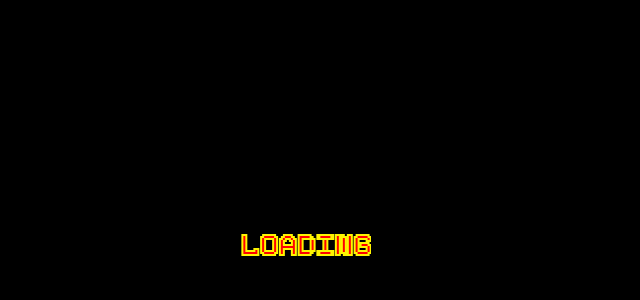
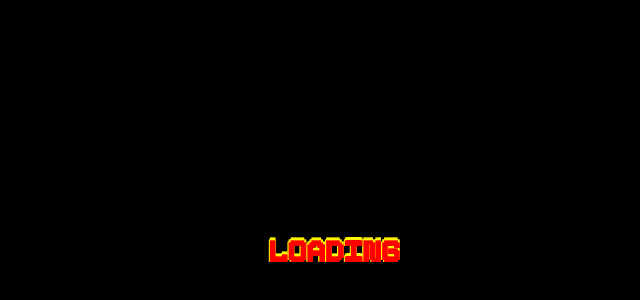
Before and after one commit to 14-team-6/FightClub, a React app: page /game/loading in a window 1280 px wide. Shown: the part 148-448 px from the top of the page, without its empty margins (306-946 px from the left). Built offline with nearby package versions, Linux system fonts and the light colour scheme.

Commit message:
merge with common styles

```diff
--- /dev/null
+++ b/frontend/src/components/button/button.tsx
@@ -0,0 +1,54 @@
+import React, { ButtonHTMLAttributes } from 'react';
+import styled from 'styled-components';
+import {
+  INPUT_BORDER_BLUE, INPUTS_FONT_SIZE, MAIN_RED, MAIN_YELLOW,
+} from '../../../consts/styles';
+
+const Button = styled.button`
+  font-family: Pixeboy, sans-serif;
+  cursor: pointer;
+  font-size: ${INPUTS_FONT_SIZE};
+  background-color: transparent;
+  text-shadow: 0 2px 0 ${INPUT_BORDER_BLUE};
+  border: none;
+  color: ${MAIN_YELLOW};
+  margin-right: 15px;
+  margin-left: 15px;
+  margin-top: 15px;
+  display: flex;
+  position: relative;
+
+  &::before {
+    content: "";
+    text-shadow: 0 2px 0 ${MAIN_RED};
+    width: 15px;
+    display: block;
+    position: absolute;
+    left: -15px;
+  }
+
+  &:hover,
+  &:focus {
+    text-shadow: 0 2px 0 ${MAIN_RED};
+
+    &::before {
+      content: "*";
+      font-size: ${INPUTS_FONT_SIZE};
+      color: ${MAIN_YELLOW};
+    }
+  }
+`;
+
+export interface ButtonProps extends ButtonHTMLAttributes<HTMLButtonElement> {
+  text: string,
+  type: 'button' | 'submit' | 'reset' | undefined,
+}
+
+const ButtonElement: React.FC<ButtonProps> = ({
+  text,
+  ...props
+}) => {
+  return <Button {...props}>{text}</Button>;
+};
+
+export default React.memo(ButtonElement);
--- a/frontend/src/components/strokedText/strokedText.tsx
+++ b/frontend/src/components/strokedText/strokedText.tsx
@@ -1,49 +1,42 @@
-import React, { FC, useEffect } from 'react';
+import React, { FC } from 'react';
 import styled from 'styled-components';
 
-type TextProps = {
-  fontSize?: string,
-  textColor?: string,
-  strokeColor?: string,
-  strokeSize?: string,
-  children?: React.ReactNode,
+const propsHelper = (prop: keyof Omit<TextProps, 'children'>) => {
+  return (props: TextProps) => {
+    return props[prop];
+  };
 };
 
-const SSvg = styled.svg`
-  font: normal ${(props) => { return props.fontSize; }}px Pixeboy, sans-serif;
-  height: 1.1em;
+const H1 = styled.h1`
+  font-family: Pixeboy, serif;
+  text-align: center;
+  color: ${propsHelper('textColor')};
+  font-size: ${propsHelper('fontSize')};
+  text-shadow:
+    0 ${(props: TextProps) => {
+    return `-${Number(props.fontSize.replace(/px/, '')) / 12.5}`;
+  }}px 0 ${propsHelper('strokeColor')},
+    -1px 0 ${propsHelper('strokeColor')},
+    -1px -1px ${propsHelper('strokeColor')},
+    0 -1px ${propsHelper('strokeColor')};
 `;
 
-const SText = styled.text`
-  fill: ${(props: TextProps) => { return props.textColor; }};
-  stroke: ${(props: TextProps) => { return props.strokeColor; }};
-  stroke-width: ${(props: TextProps) => { return props.strokeSize; }}px;
-`;
+type TextProps = {
+  fontSize: string,
+  textColor: string,
+  strokeColor: string,
+  children: React.ReactNode,
+};
 
 export const StrokedText: FC<TextProps> = ({
-  strokeSize,
   fontSize,
+  children,
   textColor,
   strokeColor,
-  children,
 }) => {
-  const ref = React.createRef<SVGSVGElement>();
-
-  useEffect(() => {
-    const svg = ref.current;
-    if (svg !== null) {
-      const textWidth = children === null || children === undefined
-        ? 0 : children.toString().length;
-      const newWidth = (Number(fontSize) / 2.1538) * textWidth;
-      svg.style.width = `${newWidth}`;
-      svg.setAttribute('viewBox', `0 -${Math.abs(svg.getBBox().y) / 4} ${newWidth} 1`);
-    }
-  }, []);
-
-  return <SSvg ref={ref} fontSize={fontSize}>
-    <SText
-      textColor={textColor}
-      strokeColor={strokeColor}
-      strokeSize={strokeSize}>{children}</SText>
-  </SSvg>;
+  return <H1
+    fontSize={fontSize}
+    textColor={textColor}
+    strokeColor={strokeColor}
+  >{children}</H1>;
 };
--- a/frontend/src/index.tsx
+++ b/frontend/src/index.tsx
@@ -21,8 +21,7 @@ const GS = createGlobalStyle`
 
   @font-face {
     font-family: Pixeboy;
-    src:
-      url(${Pixeboy});
+    src: url(${Pixeboy});
     font-style: normal;
     font-display: swap;
   }
--- a/frontend/src/pages/errors/errors.tsx
+++ b/frontend/src/pages/errors/errors.tsx
@@ -1,7 +1,9 @@
 import React, { FC } from 'react';
 import styled from 'styled-components';
 import { BlackPageLayout } from '../../layouts/blackPage';
+import ButtonElement from '../../components/button/button';
 import { StrokedText } from '../../components/strokedText/strokedText';
+import { MAIN_RED, MAIN_YELLOW } from '../../../consts/styles';
 
 const ErrorBox = styled.h1`
   display: flex;
@@ -18,7 +20,7 @@ const Img = styled.div`
   height: 50px;
 `;
 
-const BBox = styled.a`
+const BBox = styled.div`
   display: block;
   margin: 27px 0 0;
 `;
@@ -35,11 +37,15 @@ interface ErrorProps {
 export const Errors: FC<ErrorProps> = (props: ErrorProps) => {
   return <BlackPageLayout>
       <ErrorBox>
-        <StrokedText textColor='#f00' strokeColor='#fff500' strokeSize='4' fontSize='80'>{props.errorType}</StrokedText>
+        <StrokedText
+          fontSize="100px"
+          textColor={MAIN_RED}
+          strokeColor={MAIN_YELLOW}
+        >{props.errorType}</StrokedText>
       </ErrorBox>
       <Img/>
-      <BBox href="#">
-        <StrokedText textColor='#fff500' strokeColor='#5061ff' strokeSize='1' fontSize='30'>Back</StrokedText>
+      <BBox>
+        <ButtonElement type="button" text="Back"/>
       </BBox>
   </BlackPageLayout>;
 };
--- a/frontend/src/pages/game/loading/loading.tsx
+++ b/frontend/src/pages/game/loading/loading.tsx
@@ -2,19 +2,14 @@ import React, { FC } from 'react';
 import styled from 'styled-components';
 import { BlackPageLayout } from '../../../layouts/blackPage';
 import { StrokedText } from '../../../components/strokedText/strokedText';
+import { MAIN_RED, MAIN_YELLOW } from '../../../../consts/styles';
 
-const LoadingBox = styled.div`
-  position: relative;
+const LoadingText = styled(StrokedText)`
+  font-size: 100px;
 
   &::after {
     animation: dot-hide 1s infinite;
-    display: inline-block;
-    position: absolute;
-    left: 130px;
-    background-color: black;
-    height: 100%;
-    width: 100px;
-    content: " ";
+    content: "...";
   }
 
   @keyframes dot-hide {
@@ -30,8 +25,12 @@ const LoadingBox = styled.div`
 
 export const Loading: FC = () => {
   return <BlackPageLayout>
-      <LoadingBox>
-        <StrokedText textColor='#f00' strokeColor='#fff500' strokeSize='2' fontSize='40'>Loading...</StrokedText>
-      </LoadingBox>
+      <LoadingText
+        fontSize='40px'
+        textColor={MAIN_RED}
+        strokeColor={MAIN_YELLOW}
+      >
+        Loading
+      </LoadingText>
   </BlackPageLayout>;
 };
```
Also changed, not shown: frontend/src/components/mainTitle/mainTitle.tsx (added, +21 -0 lines), frontend/src/components/button/button.ts (deleted).
